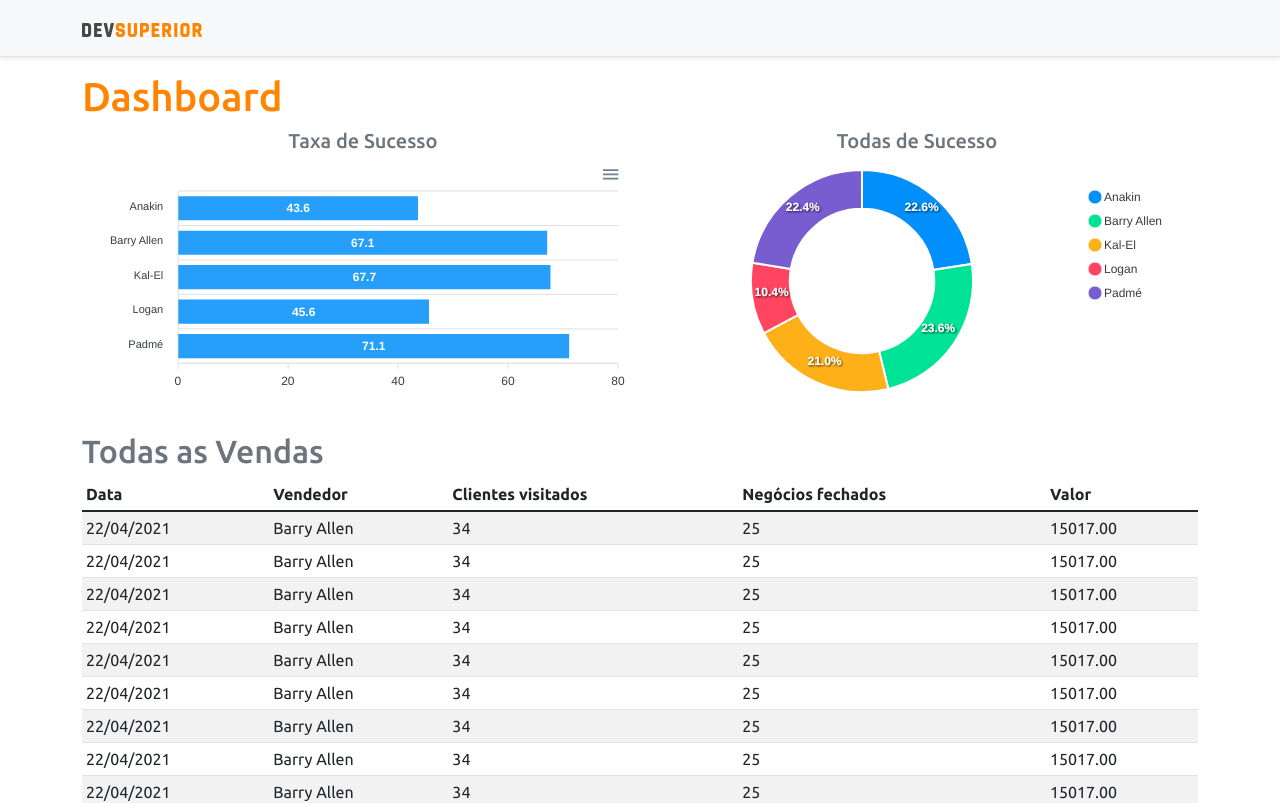
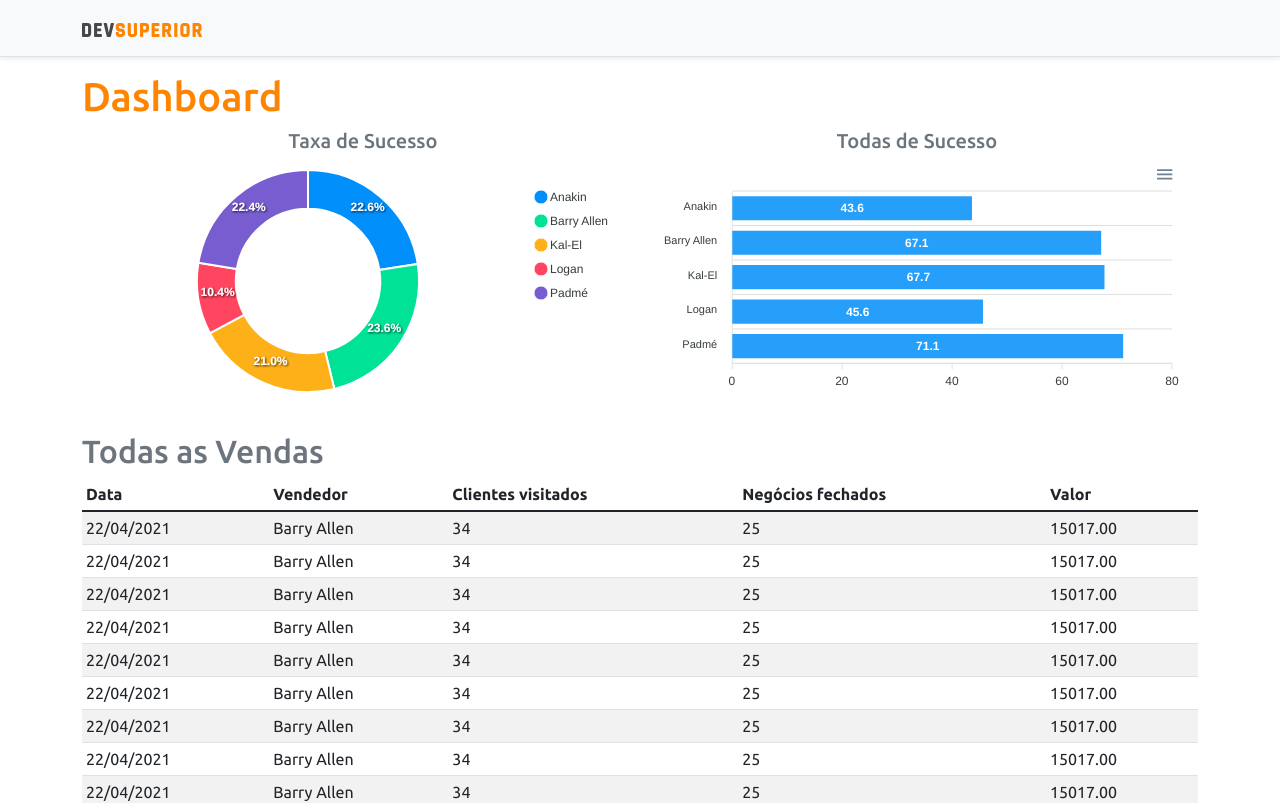
Before and after one commit to santibernas/projeto-sds4, a React (Create React App) app in the folder frontend/: page / in a window 1280 px wide. Shown: the top 803 px of the page. Built offline with nearby package versions, Linux system fonts and the light colour scheme.

Commit message:
Upload Demo

```diff
--- a/frontend/src/App.tsx
+++ b/frontend/src/App.tsx
@@ -3,7 +3,6 @@ import DataTable from "components/DataTable";
 import DonutChart from "components/DonutChart";
 import Footer from "components/Footer";
 import NavBar from "components/NavBar";
-import { Fragment } from "react";
 
 function App() {
   return (
@@ -14,11 +13,11 @@ function App() {
         <div className="row px-3">
           <div className="col-sm-6">
             <h5 className="text-center text-secondary">Taxa de Sucesso</h5>
-            <BarChart />
+            <DonutChart />
           </div>
           <div className="col-sm-6">
             <h5 className="text-center text-secondary">Todas de Sucesso</h5>
-            <DonutChart />
+            <BarChart />
           </div>
         </div>
 
```
